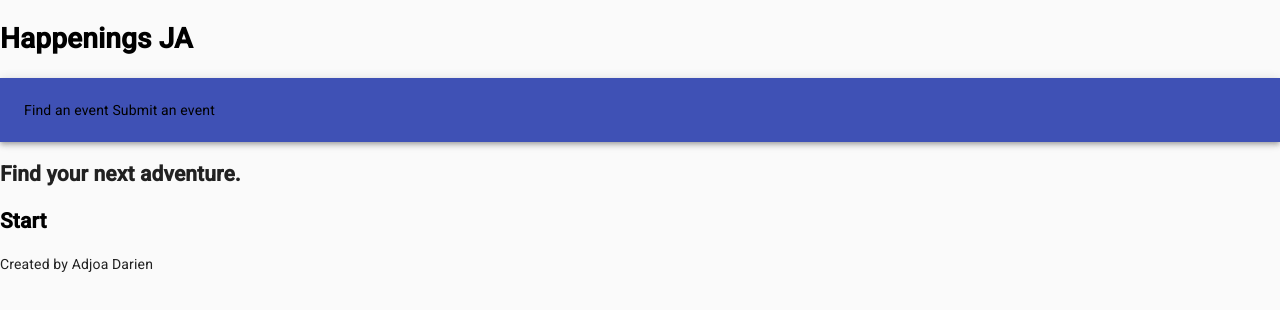
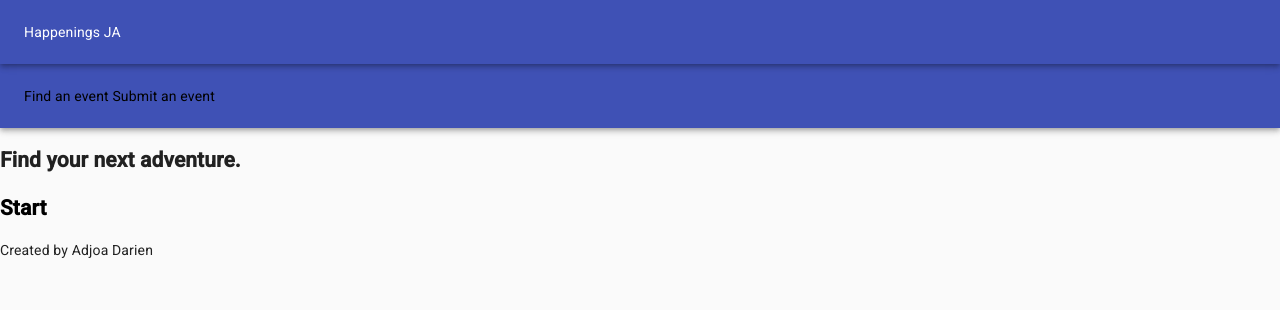
Before and after one commit to Adjoa/happenings-ja, a React (Create React App) app in the folder client/: page / in a window 1280 px wide. Shown: the top 310 px of the page. Built offline with nearby package versions, Linux system fonts and the light colour scheme.

Commit message:
styled Header component using MUI AppBar

```diff
--- a/client/src/components/Header.js
+++ b/client/src/components/Header.js
@@ -1,10 +1,42 @@
 import React from 'react';
 import { Link } from 'react-router-dom';
+import classNames from 'classnames';
 
-const Header = () => (
-  <header>
-    <Link to="/"><h1>Happenings JA</h1></Link>
-  </header>
-  );
+import AppBar from '@material-ui/core/AppBar';
+import CssBaseline from '@material-ui/core/CssBaseline';
+import Toolbar from '@material-ui/core/Toolbar';
+import Typography from '@material-ui/core/Typography';
+import { withStyles } from '@material-ui/core/styles';
 
-export default Header;
+
+const styles = theme => ({
+  appBar: {
+    position: 'relative',
+  },
+});
+
+class Header extends React.Component {
+  render() {
+    const { classes } = this.props;
+
+    return (
+      <React.Fragment>
+        <AppBar position="static" className={classes.appBar}>
+          <Toolbar>
+            <Typography variant="title" color="inherit" noWrap>
+              Happenings JA
+            </Typography>
+          </Toolbar>
+        </AppBar>
+      </React.Fragment>
+      );
+  }
+}
+// const Header = () => (
+//   <header>
+//     <Link to="/"><h1>Happenings JA</h1></Link>
+//   </header>
+//   );
+
+
+export default  withStyles(styles)(Header);
```
